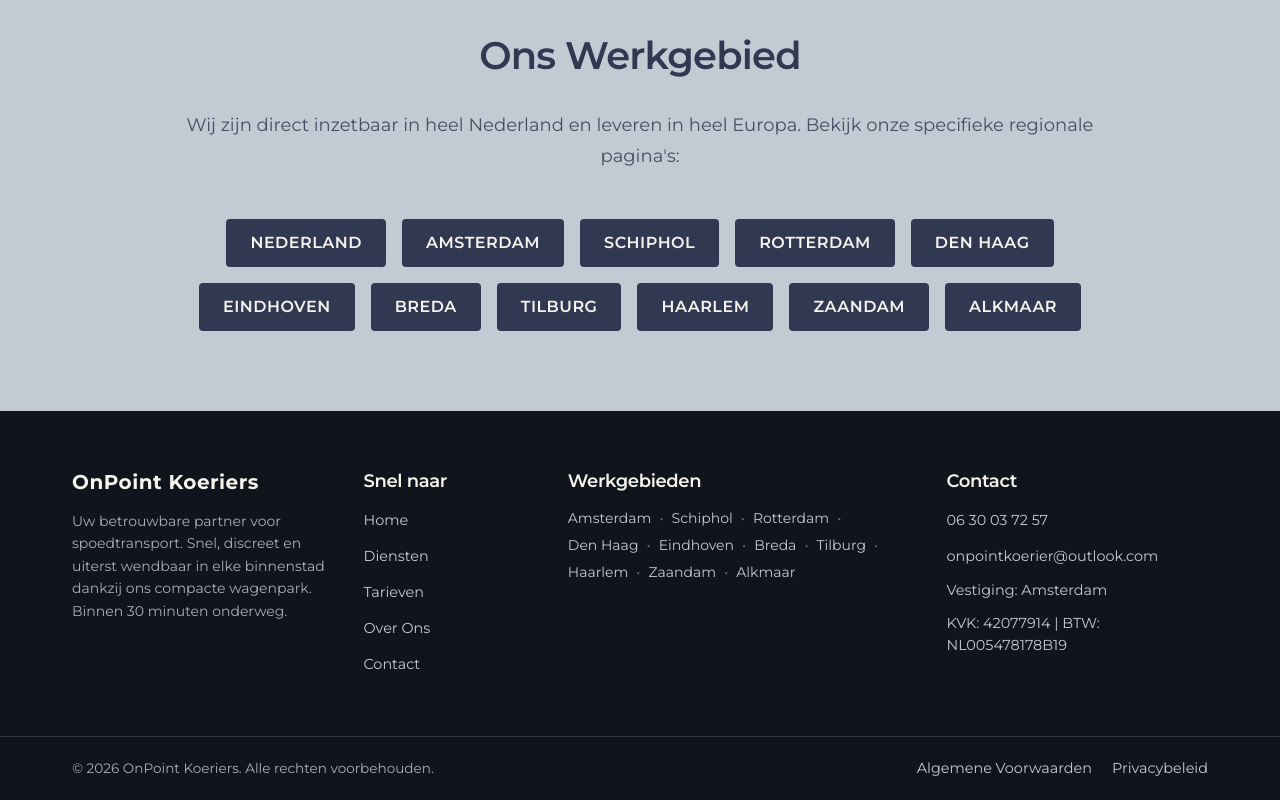
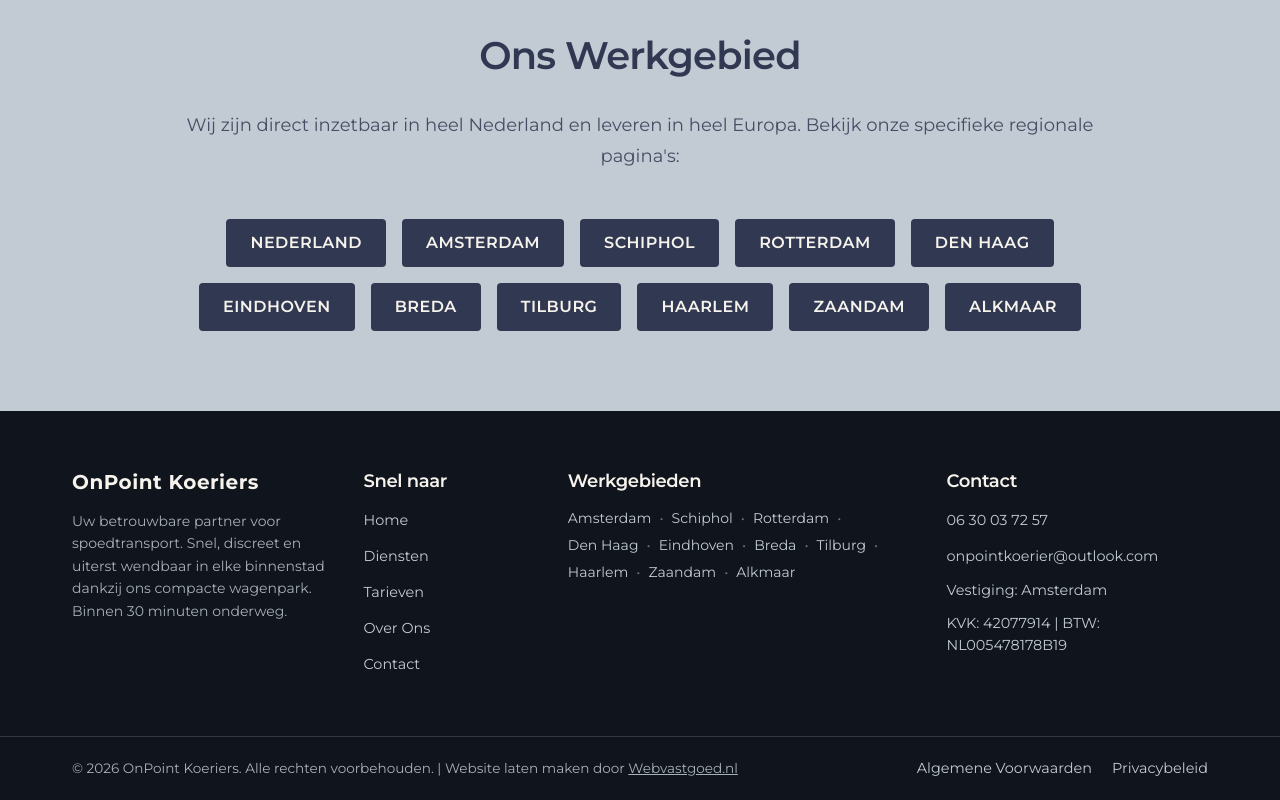
Before and after one commit to bibicloon/onpoint, a Next.js app: page / in a window 1280 px wide. Shown: the part 2102-2902 px from the top of the page. Built offline with nearby package versions, Linux system fonts and the light colour scheme.

Commit message:
feat: add agency credit link for webvastgoed.nl in footer

```diff
--- a/src/components/Footer/Footer.module.css
+++ b/src/components/Footer/Footer.module.css
@@ -127,6 +127,16 @@
   margin: 0;
 }
 
+.agencyLink {
+  color: #C2CBD3;
+  text-decoration: underline;
+  transition: color 0.2s ease;
+}
+
+.agencyLink:hover {
+  color: #F6F3ED;
+}
+
 .legalLinks {
   display: flex;
   gap: 20px;
--- a/src/components/Footer/Footer.tsx
+++ b/src/components/Footer/Footer.tsx
@@ -56,7 +56,9 @@ export default function Footer() {
 
       <div className={styles.bottomBar}>
         <div className={`container ${styles.bottomContainer}`}>
-          <p className={styles.copyright}>&copy; {new Date().getFullYear()} OnPoint Koeriers. Alle rechten voorbehouden.</p>
+          <p className={styles.copyright}>
+            &copy; {new Date().getFullYear()} OnPoint Koeriers. Alle rechten voorbehouden. | Website laten maken door <a href="https://webvastgoed.nl" target="_blank" rel="noopener noreferrer" className={styles.agencyLink}>Webvastgoed.nl</a>
+          </p>
           <div className={styles.legalLinks}>
             <Link href="/algemene-voorwaarden" className={styles.link}>Algemene Voorwaarden</Link>
             <Link href="/privacybeleid" className={styles.link}>Privacybeleid</Link>
```
